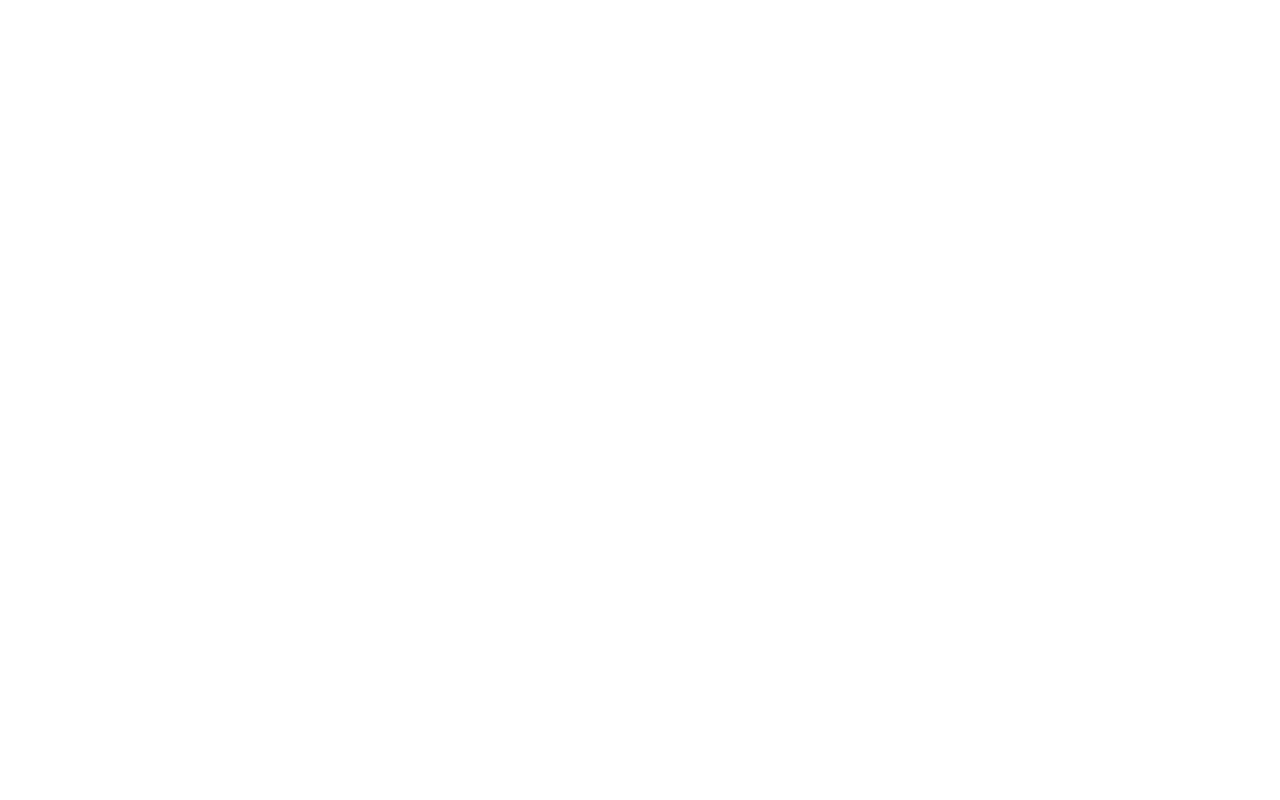
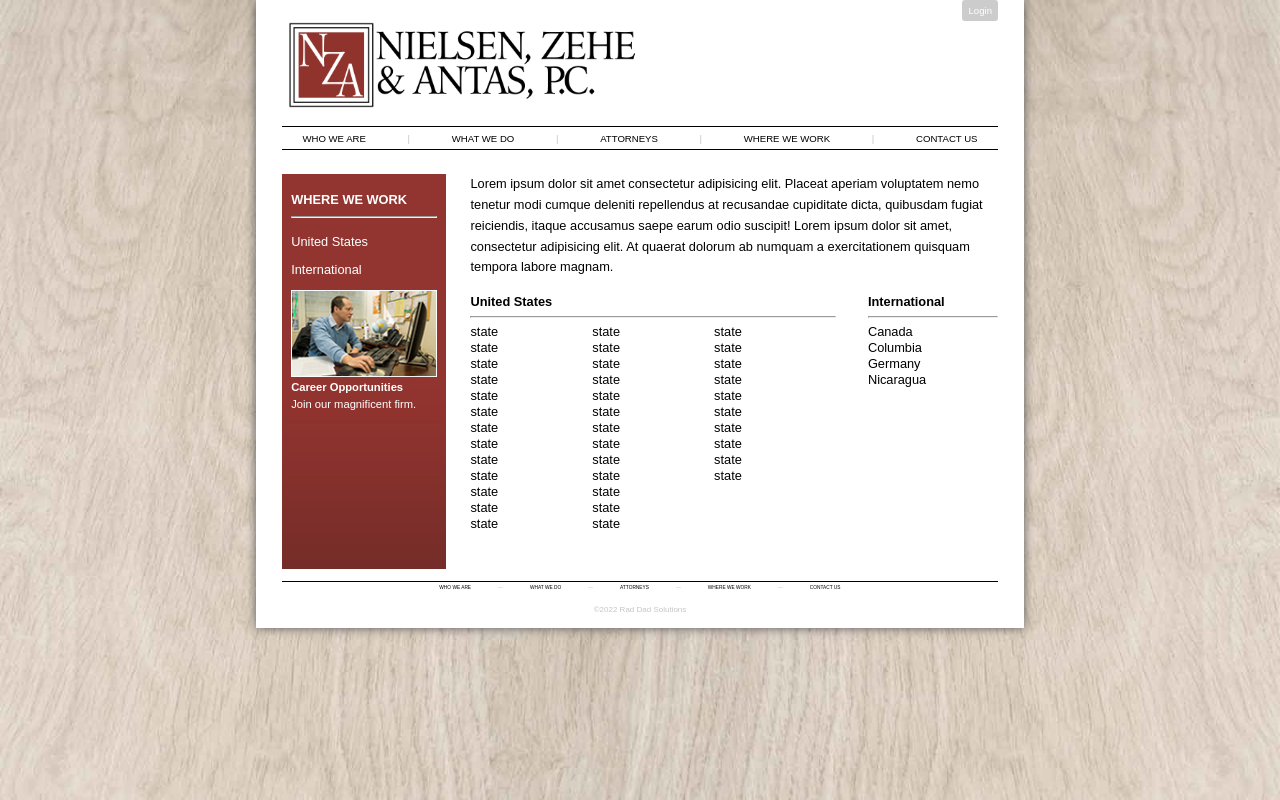
Before and after one commit to Adam-Gorske/law-firm-website, a plain HTML site: page where-we-work.html in a window 1280 px wide. Drawn offline with Linux system fonts and the light colour scheme.

Commit message:
adding the 3 w pages

```diff
--- a/css/what-we-do.css
+++ b/css/what-we-do.css
@@ -0,0 +1,90 @@
+
+.container {
+    display: flex;
+    margin-top: 1.5rem;
+}
+
+.sidebar {
+
+    background-image: url(../images/nav_side.jpg);
+    max-width: 23%;
+    width: 100%;
+    color: white;
+    font-family: Arial, Helvetica, sans-serif;
+    min-width: 10.1rem;
+
+}
+
+.sidebar-container {
+    padding: .6rem;
+}
+
+.sidebar-container h1 {
+    font-size: 0.8rem;
+}
+
+.who-we-are-list {
+    padding: 0px;
+    margin-bottom: 0px;
+}
+
+
+.attorneys {
+    font-size: .7rem;
+    font-family: Arial, Helvetica, sans-serif;
+    font-weight: 600;
+    padding-bottom: 3px;
+}
+
+.attorneys-sub {
+    font-size: .7rem;
+    line-height: 1rem;
+
+}
+
+.navlink {
+    width: auto;
+    width: 100%;
+
+
+}
+
+.column-2 {
+    padding-left: 1.5rem;
+    padding-bottom: 1.5rem;
+    max-width: 75%;
+    width: 100%;
+    font-family: Arial, Helvetica, sans-serif;
+
+}
+
+.sidebar-text {
+    font-size: .8rem;
+    padding-bottom: .2rem;
+}
+
+.sidebar-text-indented {
+    font-size: .8rem;
+    line-height: 1.3rem;
+    padding-left: 1.5rem;
+    padding-bottom: 1rem;
+}
+
+p {margin: 0px;
+    font-size: .8rem;
+    line-height: 1.3rem;
+    font-weight: 530;
+}
+
+.cards {
+    display: flex;
+    flex-wrap: wrap;
+    margin-top: 2rem;
+    gap: 1.5rem;
+
+}
+
+.cards img {
+    max-width: 47%;
+    width: 100%;
+}
--- a/css/where-we-work.css
+++ b/css/where-we-work.css
@@ -0,0 +1,136 @@
+
+.container {
+    display: flex;
+    margin-top: 1.5rem;
+}
+
+.sidebar {
+
+    background-image: url(../images/nav_side.jpg);
+    max-width: 23%;
+    width: 100%;
+    color: white;
+    font-family: Arial, Helvetica, sans-serif;
+    min-width: 10.1rem;
+
+}
+
+.sidebar-container {
+    padding: .6rem;
+}
+
+.sidebar-container h1 {
+    font-size: 0.8rem;
+}
+
+.career {
+    font-size: .7rem;
+    font-family: Arial, Helvetica, sans-serif;
+    font-weight: 600;
+    padding-bottom: 3px;
+}
+
+.career-sub {
+    font-size: .7rem;
+    line-height: 1rem;
+
+}
+
+.navlink {
+    width: auto;
+    width: 100%;
+
+
+}
+
+.column-2 {
+    padding-left: 1.5rem;
+    padding-bottom: 1.5rem;
+    max-width: 75%;
+    width: 100%;
+    font-family: Arial, Helvetica, sans-serif;
+
+}
+
+.where-we-work-list {
+    padding: 0px;
+    margin-bottom: 0px;
+
+}
+
+.where-we-work-list li {
+    list-style: none;
+    padding-bottom: .8rem;
+    font-size: .8rem;
+
+}
+
+
+p {margin: 0px;
+    font-size: .8rem;
+    line-height: 1.3rem;
+    font-weight: 530;
+}
+
+.location {
+    display: flex;
+    padding-top: 1rem;
+    font-size: .8rem;
+}
+
+.location-hl {
+    color: #CCC;
+}
+
+.United-States {
+padding-right: 2rem;
+width: 70%;
+
+}
+
+.us-bold {
+    font-weight: 600;
+
+}
+
+.states {
+display: flex;
+
+}
+
+.states li {
+    list-style: none;
+
+}
+
+.states ul {
+    padding-left: 0%;
+    padding-right: 20%;
+    width: 100%;
+    line-height: 1rem;
+    margin-top: 0px;
+}
+
+.International {
+width: 25%;
+}
+
+.int-bold {
+    font-weight: 600;
+}
+
+.countries {
+
+}
+
+.countries ul {
+    padding: 0%;
+    line-height: 1rem;
+    margin-top: 0px;
+}
+
+.countries li {
+    list-style: none;
+    font-size: .8rem;
+
+}
--- a/css/who-we-are.css
+++ b/css/who-we-are.css
@@ -11,7 +11,9 @@
     width: 100%;
     color: white;
     font-family: Arial, Helvetica, sans-serif;
-    height: 19rem;
+    height: 21rem;
+    min-width: 10rem;
+
 }
 
 .sidebar-container {
@@ -19,18 +21,19 @@
 }
 
 .sidebar-container h1 {
-    font-size: 0.7rem;
+    font-size: 0.8rem;
 }
 
 .who-we-are-list {
     padding: 0px;
     margin-bottom: 0px;
+
 }
 
 .who-we-are-list li {
     list-style: none;
     padding-bottom: .8rem;
-    font-size: .7rem;
+    font-size: .8rem;
 
 }
 
@@ -60,6 +63,9 @@
 }
 
 p {margin: 0px;
+    font-family: Arial, Helvetica, sans-serif;
+    font-size: .8rem;
+    line-height: 1.3rem;
 
 }
 
--- a/what-we-do.html
+++ b/what-we-do.html
@@ -7,6 +7,7 @@
     <meta name="viewport" content="width=device-width, initial-scale=1.0">
     <title>Nielsen-Zehe-Antas-PC</title>
     <link rel="stylesheet" href="./css/main.css">
+    <link rel="stylesheet" href="./css/what-we-do.css">
 </head>
 
 <body class="main-body">
@@ -45,7 +46,66 @@
             </header>
 
             <main>
-                HHHHEEEYYYY
+
+                <div class="container">
+
+                    <div class="sidebar">
+                        <div class="sidebar-container">
+                            <h1>WHAT WE DO</h1>
+                            <hr>
+                            <div class="sidebar-text">
+                                Subrogation
+                            </div>
+                            <div class="sidebar-text-indented">
+                                Property <br> Workers' Comp
+                            </div>
+                            <div class="sidebar-text">
+                                Litigation
+                            </div>
+                            <div class="sidebar-text-indented">
+                                Appeliate <br> Commercial <br> Defense <br> Labor/Employment
+                            </div>
+
+                            <div class="sidebar-text">
+                                Business
+                            </div>
+                            <div class="sidebar-text-indented">
+                                Brokerage Agreement <br> Business Related <br> Contracts <br> Property <br> Labor/Employment
+                            </div>
+
+                            <div class="sidebar-text">
+                                Transportation
+                            </div>
+                            <div class="sidebar-text-indented">
+                                Brokerage Agreement <br> Business Formation
+                            </div>
+
+                            <img class="navlink" src="./images/content-navlink-attorneys.jpg" alt="navlink">
+                            <div class="attorneys">Attorneys</div>
+                            <div class="attorneys-sub">Lorem ipsum dolor sit amet consectetur, adipisicing elit.</div>
+                        </div>
+
+                    </div>
+                    <div class="column-2">
+
+                        <p>Lorem ipsum dolor sit amet consectetur adipisicing elit. Placeat aperiam voluptatem nemo tenetur modi
+                            cumque deleniti repellendus at recusandae cupiditate dicta, quibusdam fugiat reiciendis, itaque
+                            accusamus saepe earum odio suscipit! Lorem ipsum dolor sit amet, consectetur adipisicing elit. At quaerat dolorum ab numquam a exercitationem quisquam tempora labore magnam assumenda ullam aliquid aspernatur dolores, qui eveniet exercitationem quisquam tempora labore magnam assumenda ullam aliquid aspernatur dolores reiciendis maxime asperiores ratione.</p>
+
+                        <div class="cards">
+
+                            <img src="./images/sub-02-subrogation.jpg" alt="welcome">
+                            <img src="./images/sub-02-litigation.jpg" alt="attorneys">
+                            <img src="./images/sub-02-business.jpg" alt="staff">
+                            <img src="./images/sub-02-warehouse.jpg" alt="reputation">
+
+
+                        </div>
+
+                    </div>
+
+                </div>
+
             </main>
 
             <footer>
--- a/where-we-work.html
+++ b/where-we-work.html
@@ -0,0 +1,171 @@
+<!DOCTYPE html>
+<html lang="en">
+
+<head>
+    <meta charset="UTF-8">
+    <meta http-equiv="X-UA-Compatible" content="IE=edge">
+    <meta name="viewport" content="width=device-width, initial-scale=1.0">
+    <title>Nielsen-Zehe-Antas-PC</title>
+    <link rel="stylesheet" href="./css/main.css">
+    <link rel="stylesheet" href="./css/where-we-work.css">
+</head>
+
+<body class="main-body">
+    <div>
+
+        <div class="wrapper">
+
+            <header>
+                <div class="login">
+                    <button class="login-button">Login</button>
+                </div>
+                <div class="logo-header">
+                    <div>
+                        <img src="./images/logo.png" alt="logo" class="logo img-pad">
+                    </div>
+                </div>
+
+
+
+                <nav>
+                    <ul class="nav-links-header">
+                        <li><a href="who-we-are.html">WHO WE ARE</a></li>
+                        <li class="grey-dash">|</li>
+                        <li><a href="what-we-do.html">WHAT WE DO</a></li>
+                        <li class="grey-dash">|</li>
+                        <li><a href="attorneys.html">ATTORNEYS</a></li>
+                        <li class="grey-dash">|</li>
+                        <li><a href="where-we-work.html">WHERE WE WORK</a></li>
+                        <li class="grey-dash">|</li>
+                        <li><a href="contact.html">CONTACT US</a></li>
+                    </ul>
+                </nav>
+
+
+
+            </header>
+
+            <main>
+
+                <div class="container">
+
+                    <div class="sidebar">
+                        <div class="sidebar-container">
+                            <h1>WHERE WE WORK</h1>
+                            <hr>
+                            <ul class="where-we-work-list">
+                                <li>United States</li>
+                                <li>International</li>
+                            </ul>
+
+                            <img class="navlink" src="./images/content-navlink-career.jpg" alt="navlink">
+                            <div class="career">Career Opportunities</div>
+                            <div class="career-sub">Join our magnificent firm.</div>
+                        </div>
+
+                    </div>
+                    <div class="column-2">
+
+                        <p>Lorem ipsum dolor sit amet consectetur adipisicing elit. Placeat aperiam voluptatem nemo
+                            tenetur modi
+                            cumque deleniti repellendus at recusandae cupiditate dicta, quibusdam fugiat reiciendis,
+                            itaque
+                            accusamus saepe earum odio suscipit! Lorem ipsum dolor sit amet, consectetur adipisicing
+                            elit. At quaerat dolorum ab numquam a exercitationem quisquam tempora labore magnam.</p>
+
+                        <div class="location">
+                            <div class="United-States">
+                                <div class="us-bold">
+                                    United States
+                                </div>
+                                <hr class="location-hl">
+                                <div class="states">
+                                    <ul>
+                                        <li>state</li>
+                                        <li>state</li>
+                                        <li>state</li>
+                                        <li>state</li>
+                                        <li>state</li>
+                                        <li>state</li>
+                                        <li>state</li>
+                                        <li>state</li>
+                                        <li>state</li>
+                                        <li>state</li>
+                                        <li>state</li>
+                                        <li>state</li>
+                                        <li>state</li>
+                                    </ul>
+                                    <ul>
+                                        <li>state</li>
+                                        <li>state</li>
+                                        <li>state</li>
+                                        <li>state</li>
+                                        <li>state</li>
+                                        <li>state</li>
+                                        <li>state</li>
+                                        <li>state</li>
+                                        <li>state</li>
+                                        <li>state</li>
+                                        <li>state</li>
+                                        <li>state</li>
+                                        <li>state</li>
+                                    </ul>
+                                    <ul>
+                                        <li>state</li>
+                                        <li>state</li>
+                                        <li>state</li>
+                                        <li>state</li>
+                                        <li>state</li>
+                                        <li>state</li>
+                                        <li>state</li>
+                                        <li>state</li>
+                                        <li>state</li>
+                                        <li>state</li>
+                                    </ul>
+                                </div>
+                            </div>
+
+                            <div class="International">
+                                <div class="int-bold">
+                                    International
+                                </div>
+                                <hr class="location-hl">
+                                <div class="countries">
+                                    <ul>
+                                        <li>Canada</li>
+                                        <li>Columbia</li>
+                                        <li>Germany</li>
+                                        <li>Nicaragua</li>
+                                    </ul>
+                                </div>
+                            </div>
+                        </div>
+
+                    </div>
+
+                </div>
+
+            </main>
+
+            <footer>
+                <ul class="nav-links-footer">
+                    <li><a href="who-we-are.html">WHO WE ARE</a></li>
+                    <li class="rot-text">|</li>
+                    <li><a href="what-we-do.html">WHAT WE DO</a></li>
+                    <li class="rot-text">|</li>
+                    <li><a href="attorneys.html">ATTORNEYS</a></li>
+                    <li class="rot-text">|</li>
+                    <li><a href="where-we-work.html">WHERE WE WORK</a></li>
+                    <li class="rot-text">|</li>
+                    <li><a href="contact.html">CONTACT US</a></li>
+                </ul>
+                <p class="copyright">&copy;2022 Rad Dad Solutions</p>
+            </footer>
+
+        </div>
+
+    </div>
+
+</body>
+
+</html>
```
